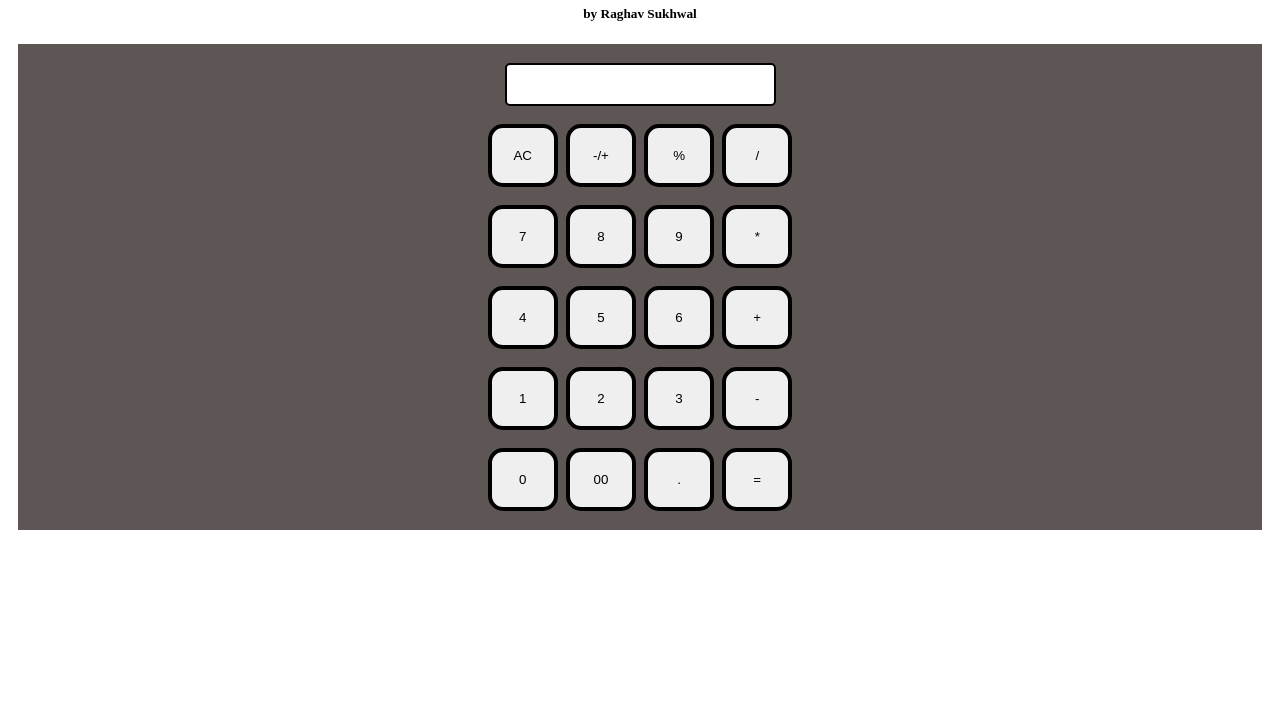
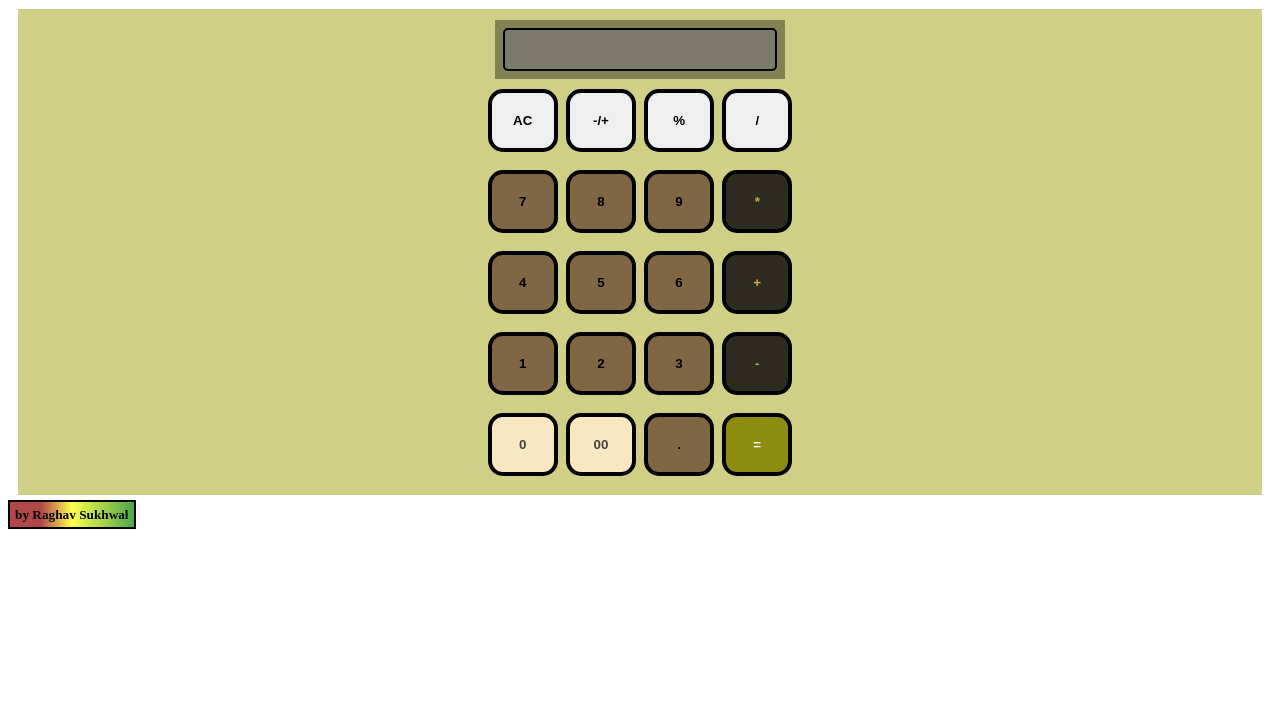
Before and after one commit to SukhwalRaghav/Web-Calculator, a plain HTML site: page index.html in a window 1280 px wide. Shown: the part 75-800 px from the top of the page. Drawn offline with Linux system fonts and the light colour scheme.

Commit message:
Third Commit - Design

```diff
--- a/index.html
+++ b/index.html
@@ -8,10 +8,9 @@
 </head>
 <body>
     <h1 class="text-centre">Web Calculator</h1>
-    <h5 class="author">by Raghav Sukhwal</h5>
     <div class="container flex flex-col item-centre">
-        <div class="row">
-            <input type="text" class="input">
+        <div class="row" id="screenborder">
+            <input type="text" class="input" id="screen">
         </div>
         <div class="row">
             <button class="button">AC</button>
@@ -20,30 +19,31 @@
             <button class="button">/</button>
         </div>
         <div class="row">
-            <button class="button">7</button>
-            <button class="button">8</button>
-            <button class="button">9</button>
-            <button class="button">*</button>
+            <button class="button" id="num">7</button>
+            <button class="button" id="num">8</button>
+            <button class="button" id="num">9</button>
+            <button class="button" id="Color">*</button>
         </div>
         <div class="row">
-            <button class="button">4</button>
-            <button class="button">5</button>
-            <button class="button">6</button>
-            <button class="button">+</button>
+            <button class="button" id="num">4</button>
+            <button class="button" id="num">5</button>
+            <button class="button" id="num">6</button>
+            <button class="button" id="Color">+</button>
         </div>
         <div class="row">
-            <button class="button">1</button>
-            <button class="button">2</button>
-            <button class="button">3</button>
-            <button class="button">-</button>
+            <button class="button" id="num">1</button>
+            <button class="button" id="num">2</button>
+            <button class="button" id="num">3</button>
+            <button class="button" id="Color">-</button>
         </div>
         <div class="row">
-            <button class="button">0</button>
-            <button class="button">00</button>
-            <button class="button">.</button>
-            <button class="button">=</button>
+            <button class="button" id="Zero">0</button>
+            <button class="button" id="Zero">00</button>
+            <button class="button" id="num">.</button>
+            <button class="button" id="equal">=</button>
         </div>
     </div>
+    <h5 id="author">by Raghav Sukhwal</h5>
     <script src="Script.js "></script>
 </body>
 </html>
--- a/style.css
+++ b/style.css
@@ -1,20 +1,32 @@
 
 .text-centre {
+    color: rgba(240, 225, 225, 0.925);
     text-align: center;
+    font-weight: bolder;
+    border: 2px solid black;
+    background: linear-gradient(90deg, rgba(2,0,36,1) 0%, rgba(9,9,121,1) 35%, rgba(0,212,255,1) 100%);
   }
   .container{
     font-family: Georgia, 'Times New Roman', Times, serif;
     text-align: center;
     margin: 10px;
     padding: 10px;
-    background-color: #5e5555;
+    background-color:rgba(199, 199, 111, 0.845);
     width: auto;
     height: auto;
   }
-  .author{
-    text-align: center;
-
-  }
+  #author {
+    color: rgb(0, 0, 0);
+    background: linear-gradient(90deg,rgb(177, 72, 72) 25%,rgba(255, 255, 0, 0.701) 50%, rgba(34, 147, 34, 0.82) 100%);
+    padding: 5px;
+    text-align: right;
+    display: inline;
+    border: 2px solid black;
+    flex-wrap: wrap;
+    flex: auto;
+    justify-content: flex-end;
+    box-sizing: border-box;
+}
   .row{
     margin: 1px;
     padding: 8px;
@@ -28,6 +40,8 @@
     border-radius: 9px;
     cursor: pointer;
     border-radius: 15px;
+    font-weight: bolder;
+
   }
 
   :hover.button{
@@ -55,3 +69,38 @@
 .item-centre{
     align-items: center;
 }
+
+#AC{
+  color: red;
+  background-color: rgb(52, 43, 43);
+}
+
+#Color{
+  background-color: rgb(44, 44, 33);
+  color: rgb(210, 173, 71);
+}
+
+#equal{
+  background-color: rgb(141, 141, 17);
+  color: white;
+}
+
+#num{
+  background-color: rgba(61, 13, 13, 0.537);
+  color: rgb(0, 0, 0);
+}
+
+#Zero{
+  background-color: rgba(255, 235, 205, 0.886);
+  color: rgba(0, 0, 0, 0.71);
+}
+
+#screenborder{
+  background-color: rgba(0, 0, 0, 0.381);
+}
+
+#screen{
+  background-color: rgba(107, 107, 163, 0.297);
+  color:wheat;
+  font-weight: bolder;
+}
```
